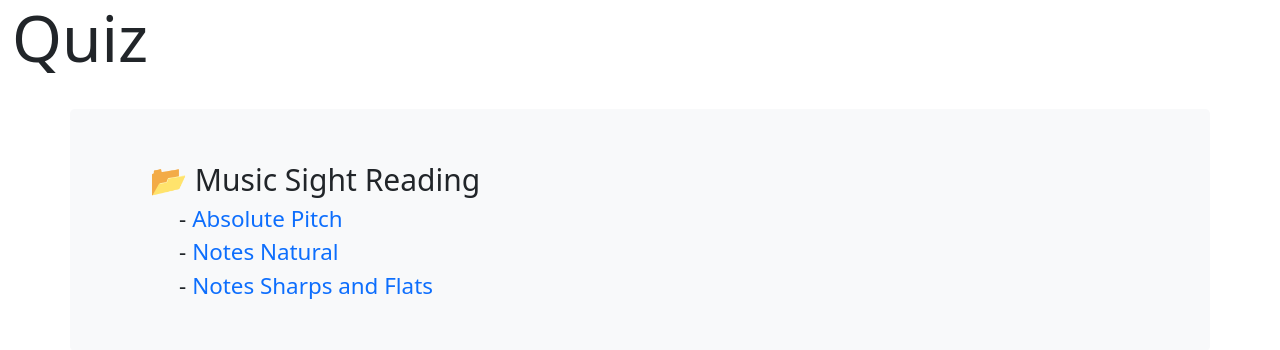
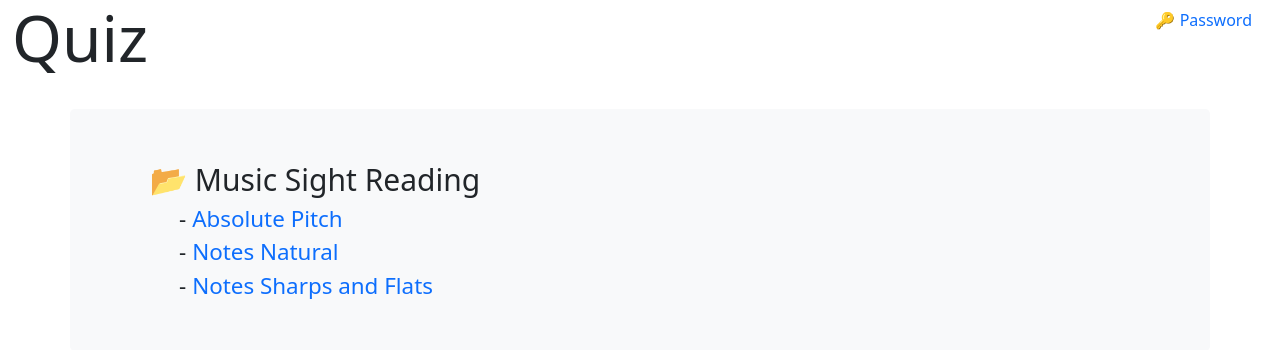
Before and after one commit to Siphon880gh/quiz-gsheet, a PHP site: page / in a window 1280 px wide. Shown: the top 350 px of the page. Run offline with PHP 8.4, Linux system fonts and the light colour scheme; some libraries are stand-ins or nearby versions.

Commit message:
User quizzes: Password protected quizzes possible from client; User enters password

```diff
--- a/index.php
+++ b/index.php
@@ -118,16 +118,17 @@ if($usingCallback) {
     <div class="container-fluid">
         <header class="site-header clearfix">
             <h1 class="site-title display-3 float-start">Quiz</h1>
-            <!-- <nav class="site-nav float-end">
+            <nav class="site-nav float-end">
                 <ul class="nav">
                     <li class="nav-item">
-                        <a class="nav-link" href="#" target="_blank">
-                            Github
+                        <a class="nav-link" href="javascript:void(0)" onclick="addQuizzesFromPassword()">
+                            🔑 Password
                         </a>
                     </li>
                 </ul>
-            </nav> -->
+            </nav>
         </header>
+
         <main class="site-body">
             <article class="intro <?php echo $jumbo; ?>" data-page=0>
                 <!-- <h2 class="intro-title display-5">Choose a quiz:</h2> -->
--- a/public/quiz.php
+++ b/public/quiz.php
@@ -42,7 +42,7 @@ $overrideCSS
                         </a>
                     </li>
                     <li class="nav-item">
-                        <a class="nav-link" href="javascript:void(0)" onclick="ui.addQuizzesFromPassword()">
+                        <a class="nav-link" href="javascript:void(0)" onclick="addQuizzesFromPassword()">
                             🔑 Password
                         </a>
                     </li>
```
Also changed, not shown: public/assets/index.js, public/assets/quiz.js.
